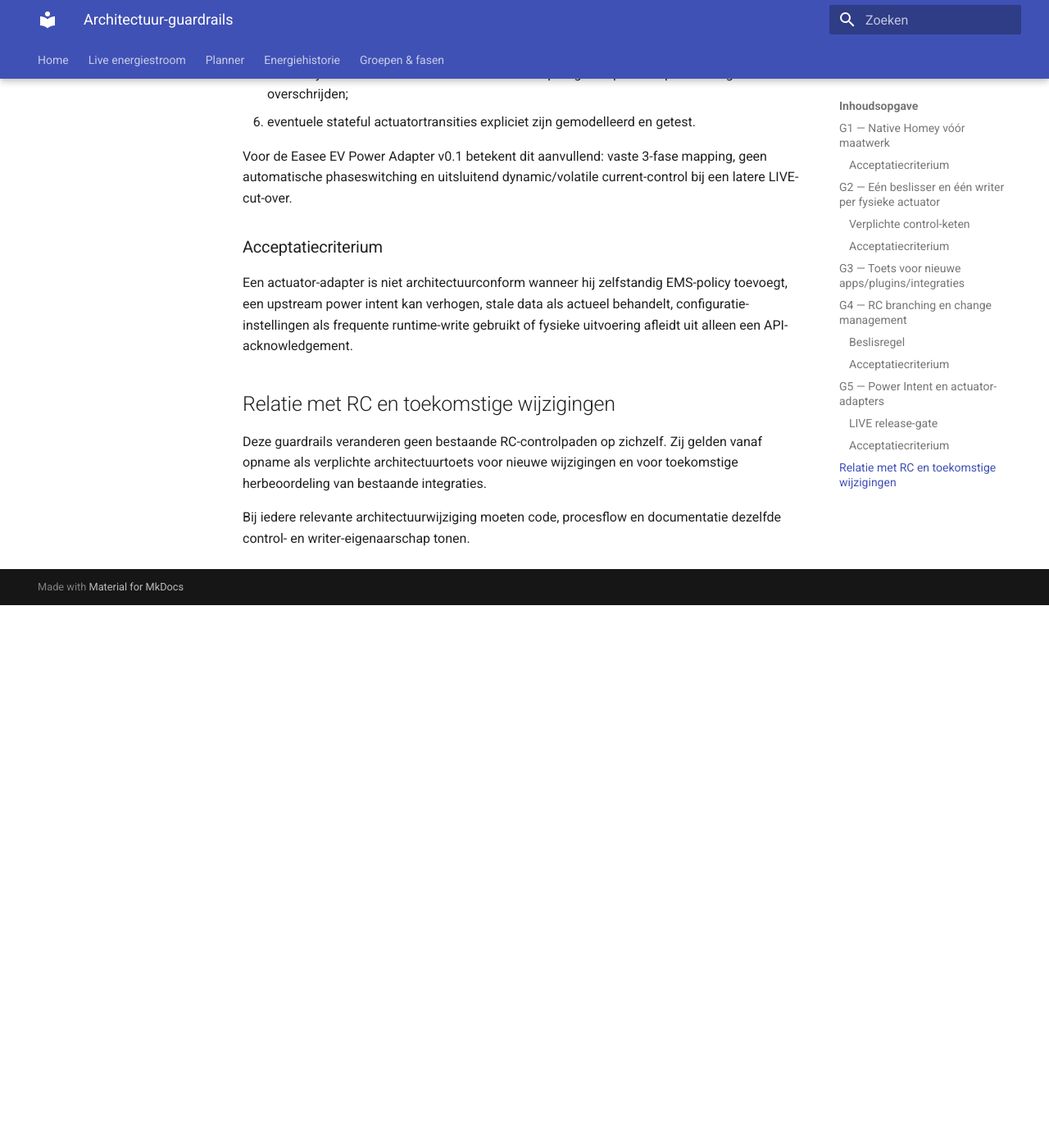
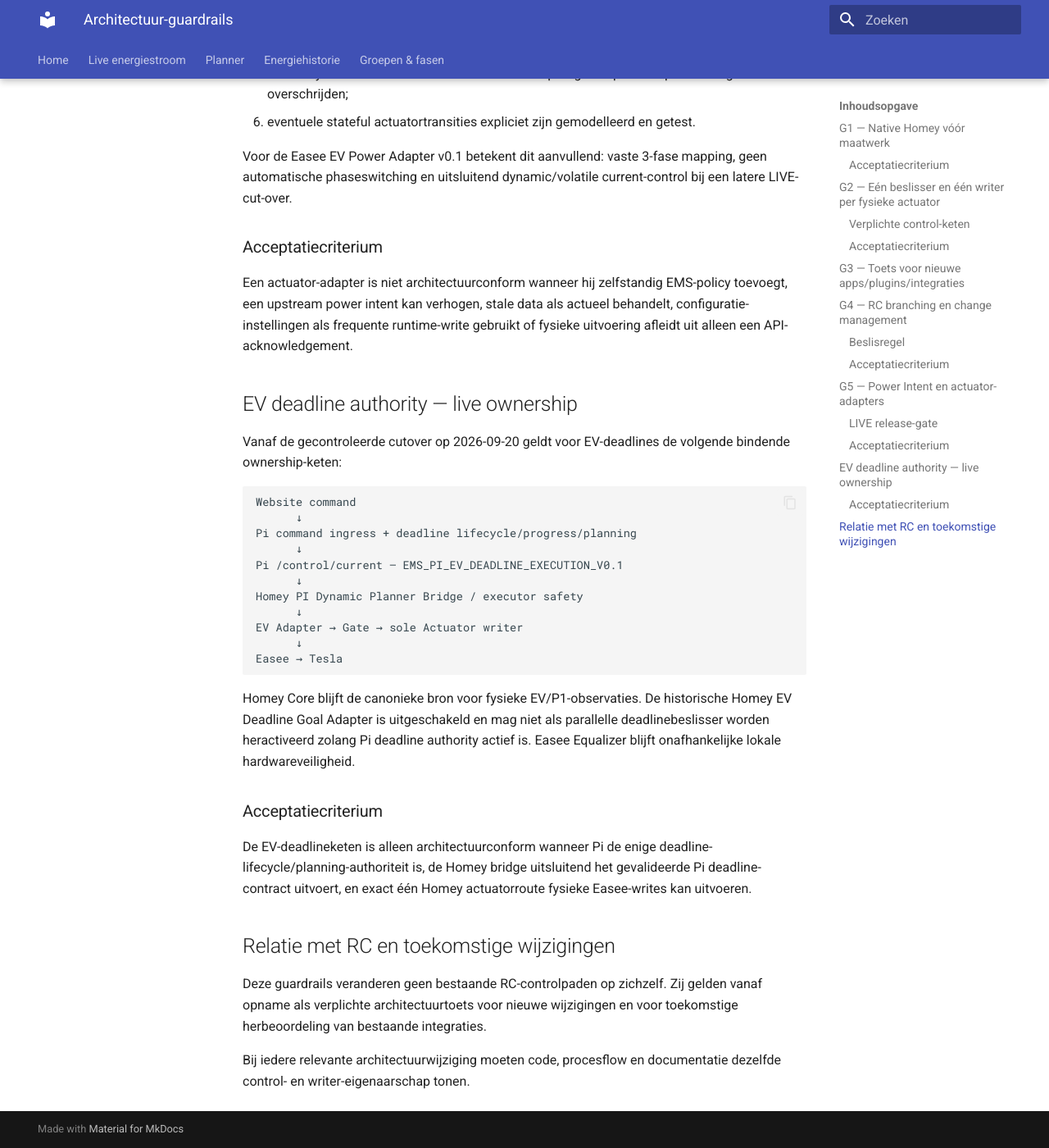
Before and after one commit to OnsKasteeltje/homey-energy-manual, an MkDocs documentation site: the page built from docs/architectuur-guardrails.md, in a window 1280 px wide and 1400 px high, scrolled down 4732 px. Shown: the whole window at 82% size. Built offline with MkDocs 1.6.1 and Material for MkDocs 9.7.7, drawn with Linux system fonts in a browser that asks for light colours; before the commit the page ends 5470 px from its top, so only the background shows below that.

Commit message:
docs(architecture): pin live EV deadline ownership

````diff
--- a/docs/architectuur-guardrails.md
+++ b/docs/architectuur-guardrails.md
@@ -149,6 +149,30 @@
 
 Een actuator-adapter is niet architectuurconform wanneer hij zelfstandig EMS-policy toevoegt, een upstream power intent kan verhogen, stale data als actueel behandelt, configuratie-instellingen als frequente runtime-write gebruikt of fysieke uitvoering afleidt uit alleen een API-acknowledgement.
 
+## EV deadline authority — live ownership
+
+Vanaf de gecontroleerde cutover op 2026-09-20 geldt voor EV-deadlines de volgende bindende ownership-keten:
+
+```text
+Website command
+      ↓
+Pi command ingress + deadline lifecycle/progress/planning
+      ↓
+Pi /control/current — EMS_PI_EV_DEADLINE_EXECUTION_V0.1
+      ↓
+Homey PI Dynamic Planner Bridge / executor safety
+      ↓
+EV Adapter → Gate → sole Actuator writer
+      ↓
+Easee → Tesla
+```
+
+Homey Core blijft de canonieke bron voor fysieke EV/P1-observaties. De historische Homey EV Deadline Goal Adapter is uitgeschakeld en mag niet als parallelle deadlinebeslisser worden heractiveerd zolang Pi deadline authority actief is. Easee Equalizer blijft onafhankelijke lokale hardwareveiligheid.
+
+### Acceptatiecriterium
+
+De EV-deadlineketen is alleen architectuurconform wanneer Pi de enige deadline-lifecycle/planning-authoriteit is, de Homey bridge uitsluitend het gevalideerde Pi deadline-contract uitvoert, en exact één Homey actuatorroute fysieke Easee-writes kan uitvoeren.
+
 ## Relatie met RC en toekomstige wijzigingen
 
 Deze guardrails veranderen geen bestaande RC-controlpaden op zichzelf. Zij gelden vanaf opname als verplichte architectuurtoets voor nieuwe wijzigingen en voor toekomstige herbeoordeling van bestaande integraties.
````
